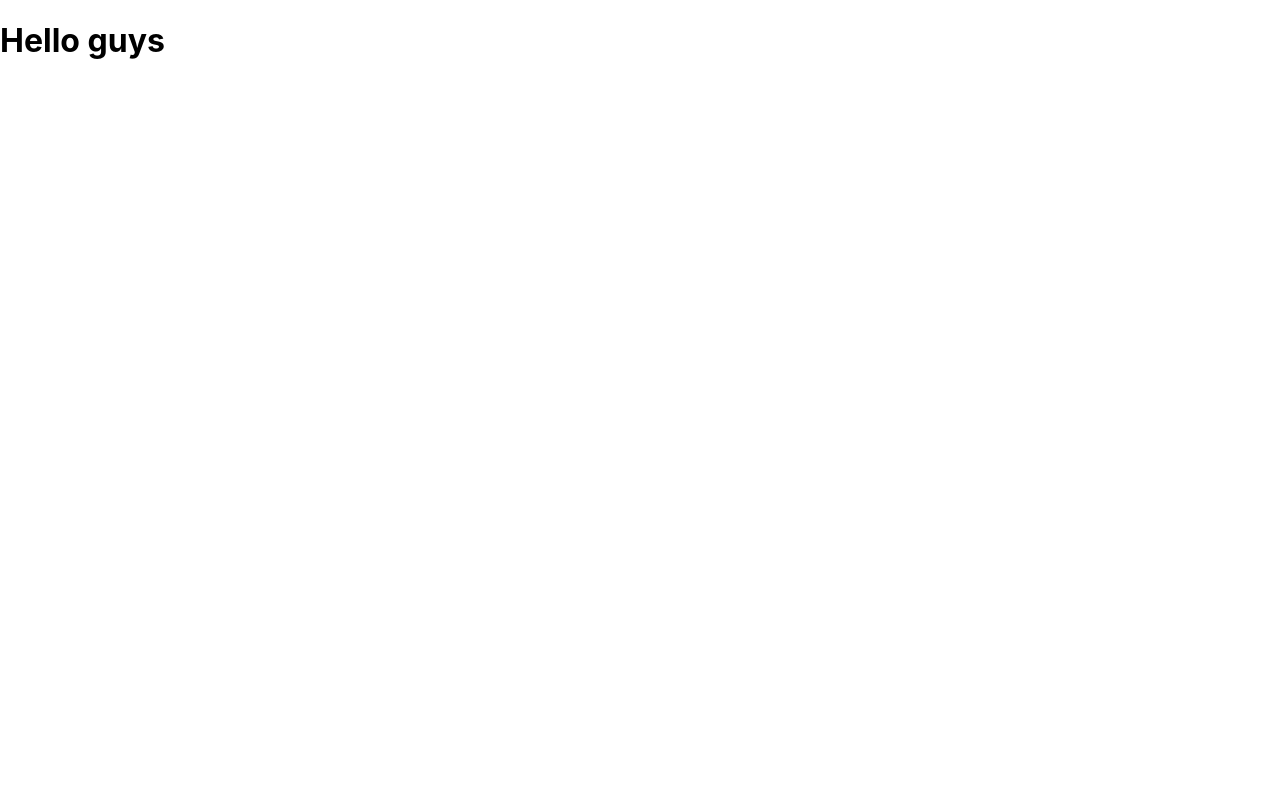
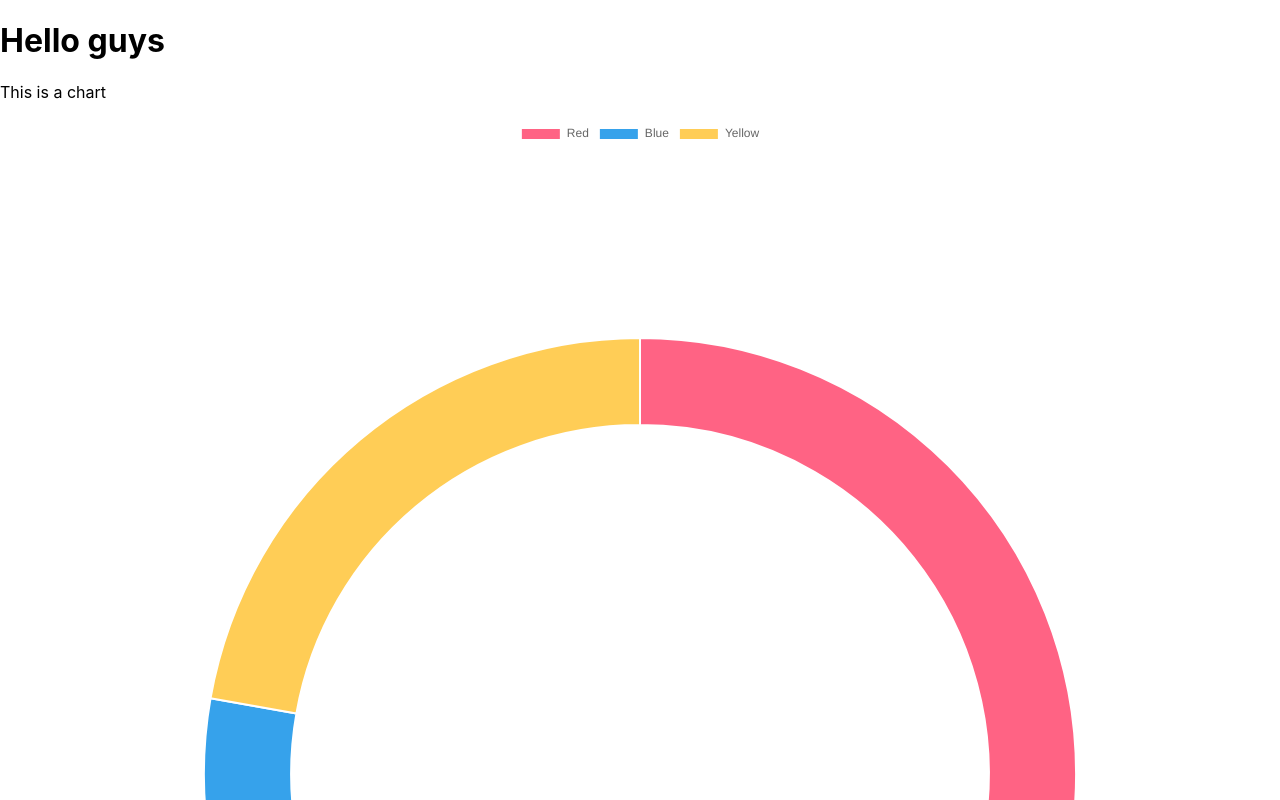
Before and after one commit to RekaKovacs93/CO2-Calculator, a React (Create React App) app in the folder client/: page / in a window 1280 px wide. Shown: the top 800 px of the page. Built offline with nearby package versions, Linux system fonts and the light colour scheme.

Commit message:
chart added

```diff
--- a/client/package.json
+++ b/client/package.json
@@ -3,10 +3,13 @@
   "version": "0.1.0",
   "private": true,
   "dependencies": {
+    "@babel/plugin-proposal-private-property-in-object":"7.21.10",
     "@testing-library/jest-dom": "^5.16.5",
     "@testing-library/react": "^13.4.0",
     "@testing-library/user-event": "^13.5.0",
+    "chart.js": "^4.3.0",
     "react": "^18.2.0",
+    "react-chartjs-2": "^5.2.0",
     "react-dom": "^18.2.0",
     "react-scripts": "5.0.1",
     "web-vitals": "^2.1.4"
--- a/client/src/App.js
+++ b/client/src/App.js
@@ -1,4 +1,3 @@
-import logo from './logo.svg';
 import './App.css';
 import Container from "./containers/container"
 
--- /dev/null
+++ b/client/src/components/chart_component.js
@@ -0,0 +1,42 @@
+import React from "react";
+import Chart from 'chart.js/auto';
+import { Doughnut } from "react-chartjs-2";
+
+const DoughnutChart = () => {
+  const data = {
+    labels: ["Red", "Blue", "Yellow"],
+    datasets: [
+      {
+        label: "My First Dataset",
+        data: [300, 50, 100],
+        backgroundColor: ["rgb(255, 99, 132)", "rgb(54, 162, 235)", "rgb(255, 205, 86)"],
+        hoverOffset: 4,
+      },
+    ],
+  };
+
+  const options ={
+    cutout: "80%",
+    radius: "70%",
+    animation: {
+        animateRotate: true
+      },
+  }
+
+  const config = {
+    type: "doughnut",
+    data: data,
+    options: options
+  };
+
+
+
+  return (
+    <div>
+      <p>This is a chart</p>
+      <Doughnut data={config.data} options={config.options}/>
+    </div>
+  );
+};
+
+export default DoughnutChart;
--- a/client/src/containers/container.js
+++ b/client/src/containers/container.js
@@ -1,7 +1,12 @@
+import React from "react";
+import DoughnutChart from "../components/chart_component";
+
 function Container() {
+
   return (
     <>
       <h1>Hello guys</h1>
+      <DoughnutChart/>
     </>
   );
 }
```
Also changed, not shown: 1 other file (tests, documents, lock files or other folders).
